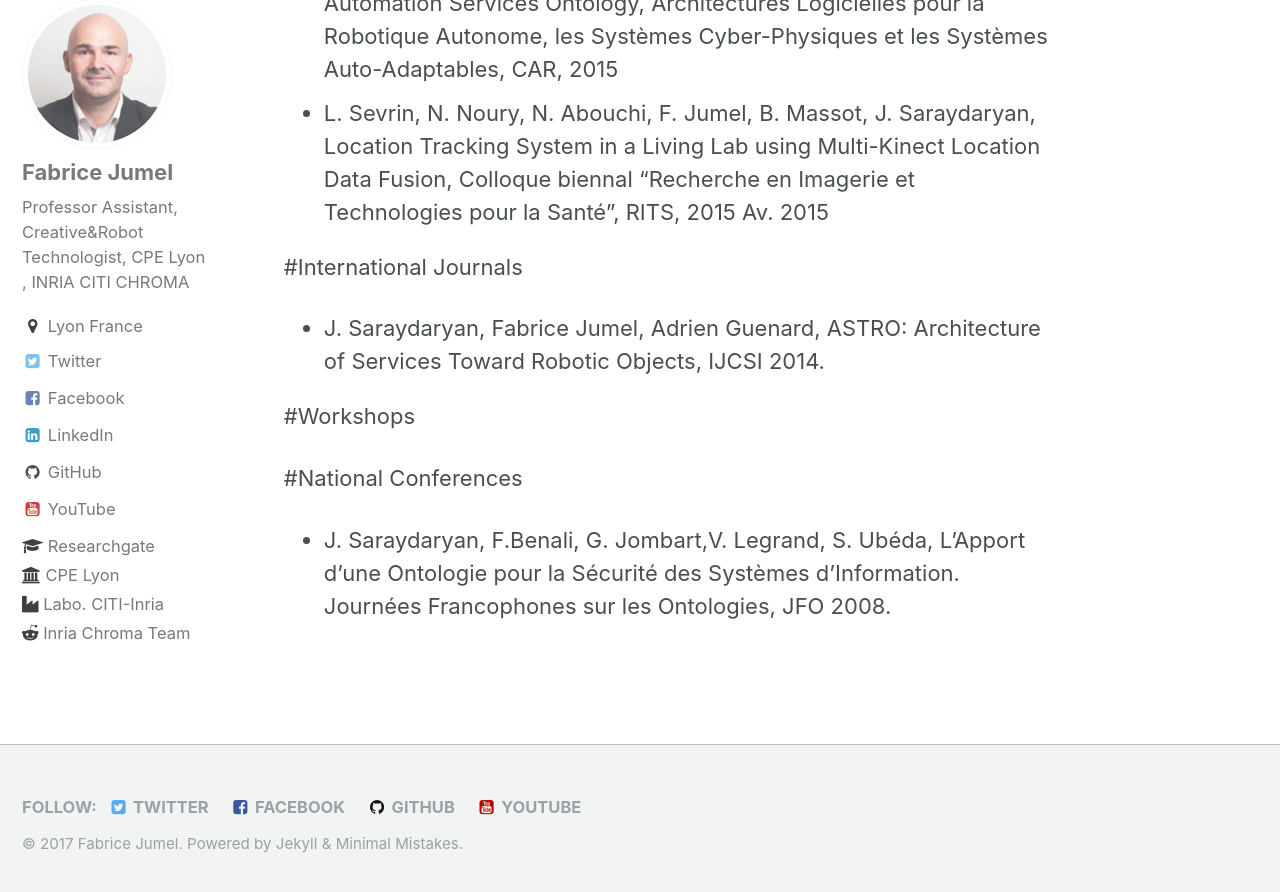
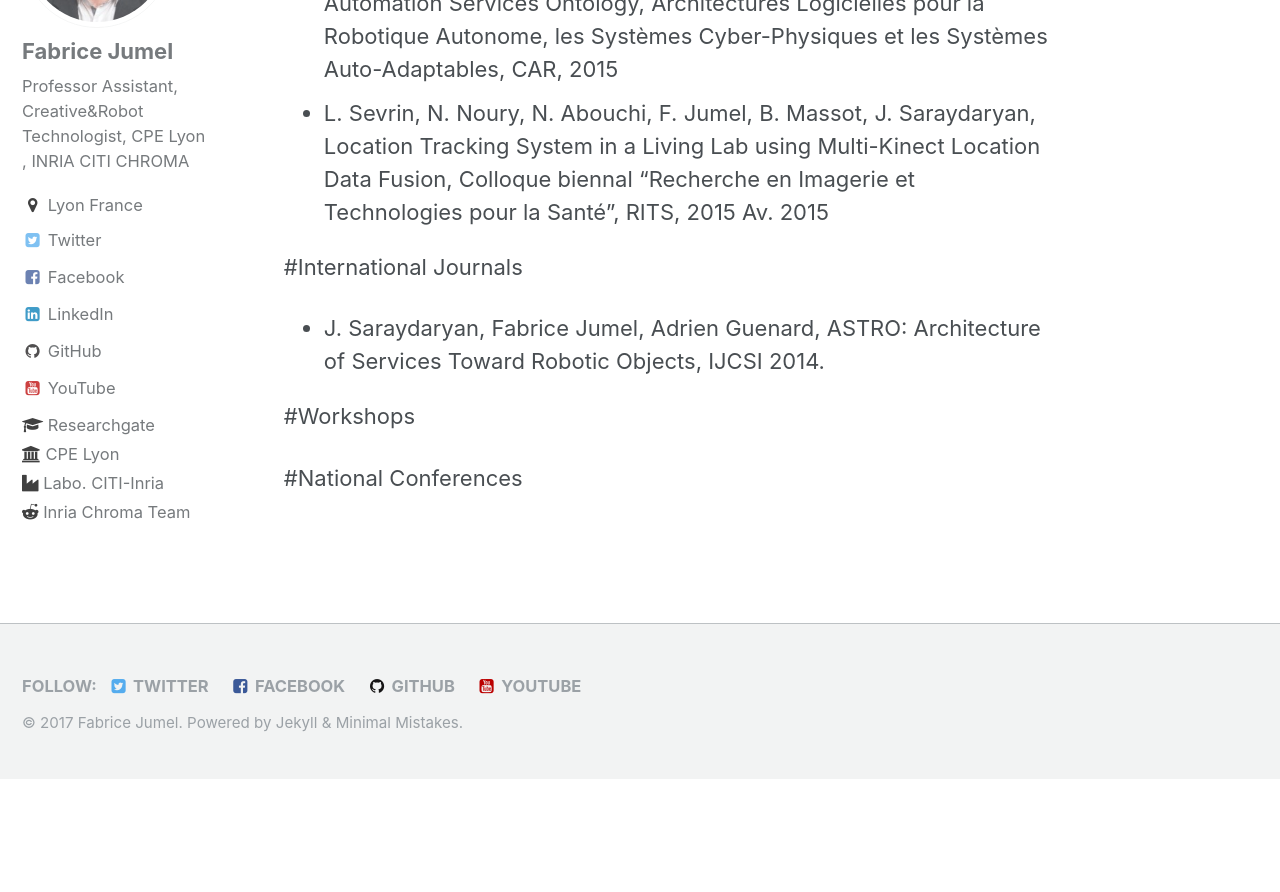
Before and after one commit to fabricejumel/fabricejumel.github.io, a Jekyll site: the page built from _pages/Publications.md, in a window 1280 px wide and 900 px high, scrolled down 1619 px. Shown: the top 892 px of the window. Built offline with Jekyll 4.4.1, drawn with Linux system fonts in a browser that asks for light colours; after the commit the page ends 2398 px from its top, so only the background shows below that.

Commit message:
Update Publications.md

```diff
--- a/_pages/Publications.md
+++ b/_pages/Publications.md
@@ -32,4 +32,3 @@ Av. 2015
 #Workshops
 
 #National Conferences
-* J. Saraydaryan, F.Benali, G. Jombart,V. Legrand, S. Ubéda, L’Apport d’une Ontologie pour la Sécurité des Systèmes d’Information. Journées Francophones sur les Ontologies, JFO 2008.
```
